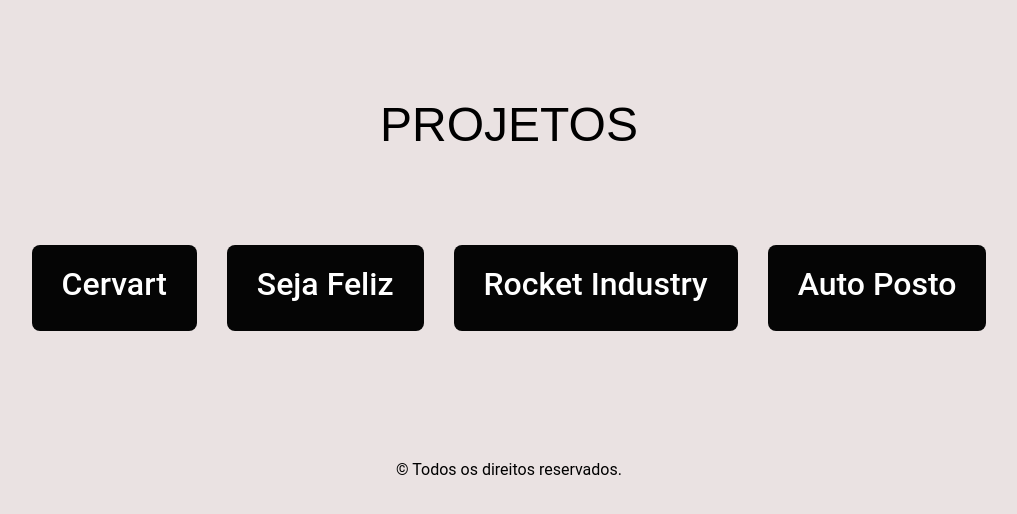
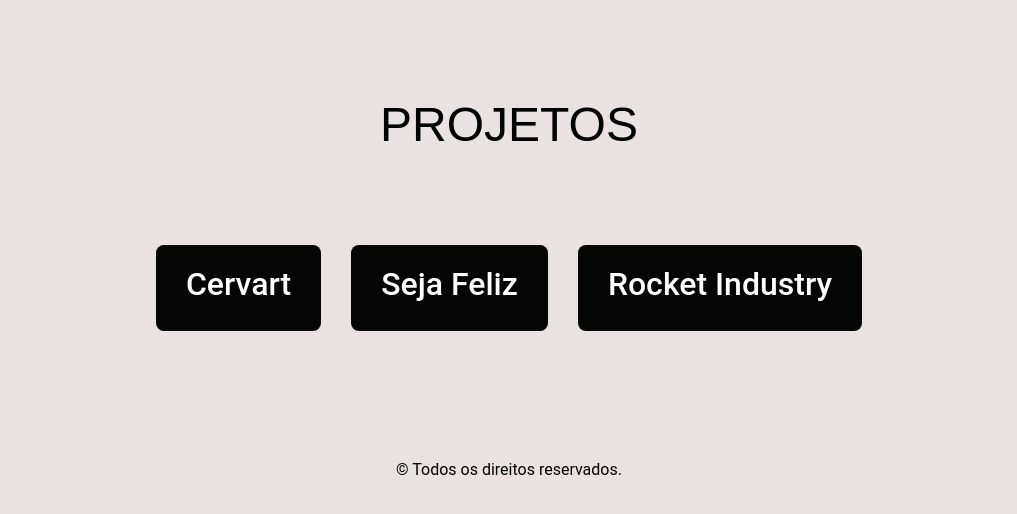
Before and after one commit to raqueldtorre/Portifolio, a plain HTML site: page index.html in a window 1280 px wide. Shown: the whole page, without its empty margins (131-1148 px from the left). Drawn offline with Linux system fonts and the light colour scheme; a web font is replaced by a local one.

Commit message:
Update index.html

```diff
--- a/index.html
+++ b/index.html
@@ -26,7 +26,7 @@
         <a class="link-projeto" href="Cervart/index.html"><h2>Cervart</h2></a>
 		<a class="link-projeto" href="SejaFeliz/index.html"><h2>Seja Feliz</h2></a>
 		<a class="link-projeto" href="RocketIndustry/index.html"><h2>Rocket Industry</h2></a>
-		<a class="link-projeto" href="ProjetoAutoPosto/index.html"><h2>Auto Posto</h2></a>
+		<!--<a class="link-projeto" href="ProjetoAutoPosto/index.html"><h2>Auto Posto</h2></a>-->
     </section>
 </article>
 <!-- end galeria -->
```
